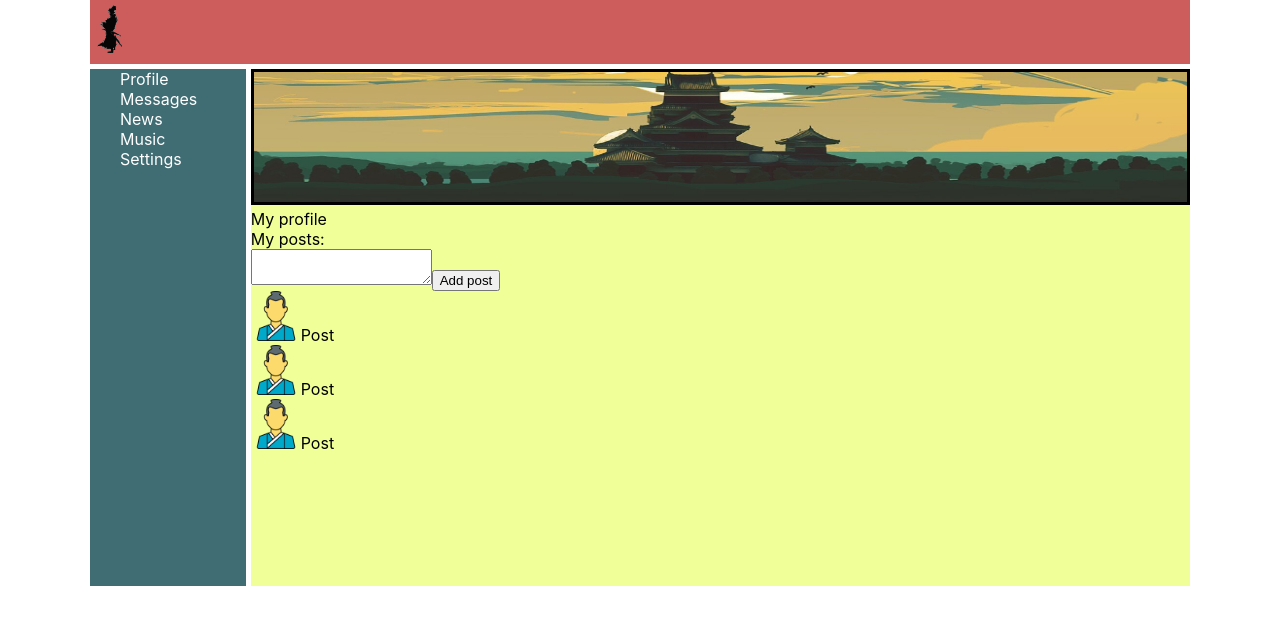
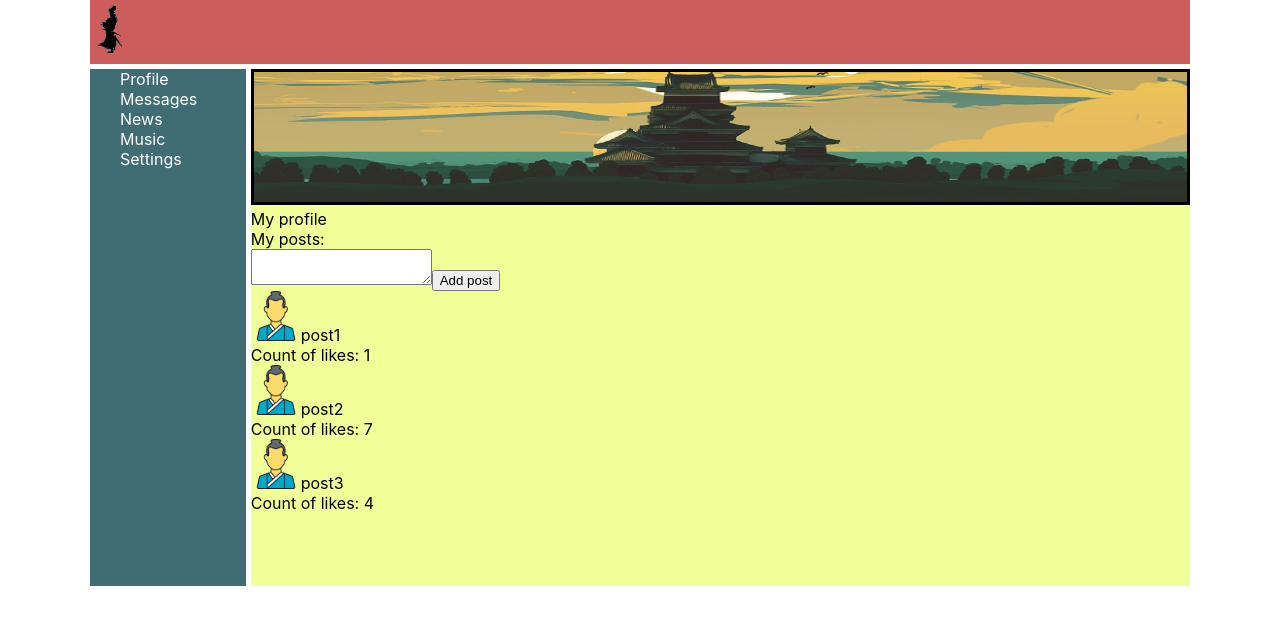
Before and after one commit to AlexandrPanevkin/Social-Network, a React (Create React App) app: page /profile in a window 1280 px wide. Shown: the top 624 px of the page. Built offline with nearby package versions, Linux system fonts and the light colour scheme.

Commit message:
Refactor posts

```diff
--- a/src/components/Profile/MyPosts/MyPosts.tsx
+++ b/src/components/Profile/MyPosts/MyPosts.tsx
@@ -8,9 +8,9 @@ export const MyPosts = () => {
             <div>My posts:</div>
             <textarea></textarea>
             <button>Add post</button>
-            <Post/>
-            <Post/>
-            <Post/>
+            <Post message={"post1"} likesCount={1}/>
+            <Post message={"post2"} likesCount={7}/>
+            <Post message={"post3"} likesCount={4}/>
         </div>
     )
 }
--- a/src/components/Profile/MyPosts/Post/Post.tsx
+++ b/src/components/Profile/MyPosts/Post/Post.tsx
@@ -2,11 +2,17 @@ import React from "react";
 import './Post.css';
 import postUserSvg from "../../../../assets/img/postUser.png";
 
-export const Post = () => {
+type PostPropsType = {
+    message: string
+    likesCount: number
+}
+
+export const Post = (props: PostPropsType) => {
     return (
         <div className="Post">
             <img className="postUser-icon" src={postUserSvg} alt="Post User"/>
-           Post
+            {props.message}
+            <div>Count of likes: {props.likesCount}</div>
         </div>
     )
 }
```
